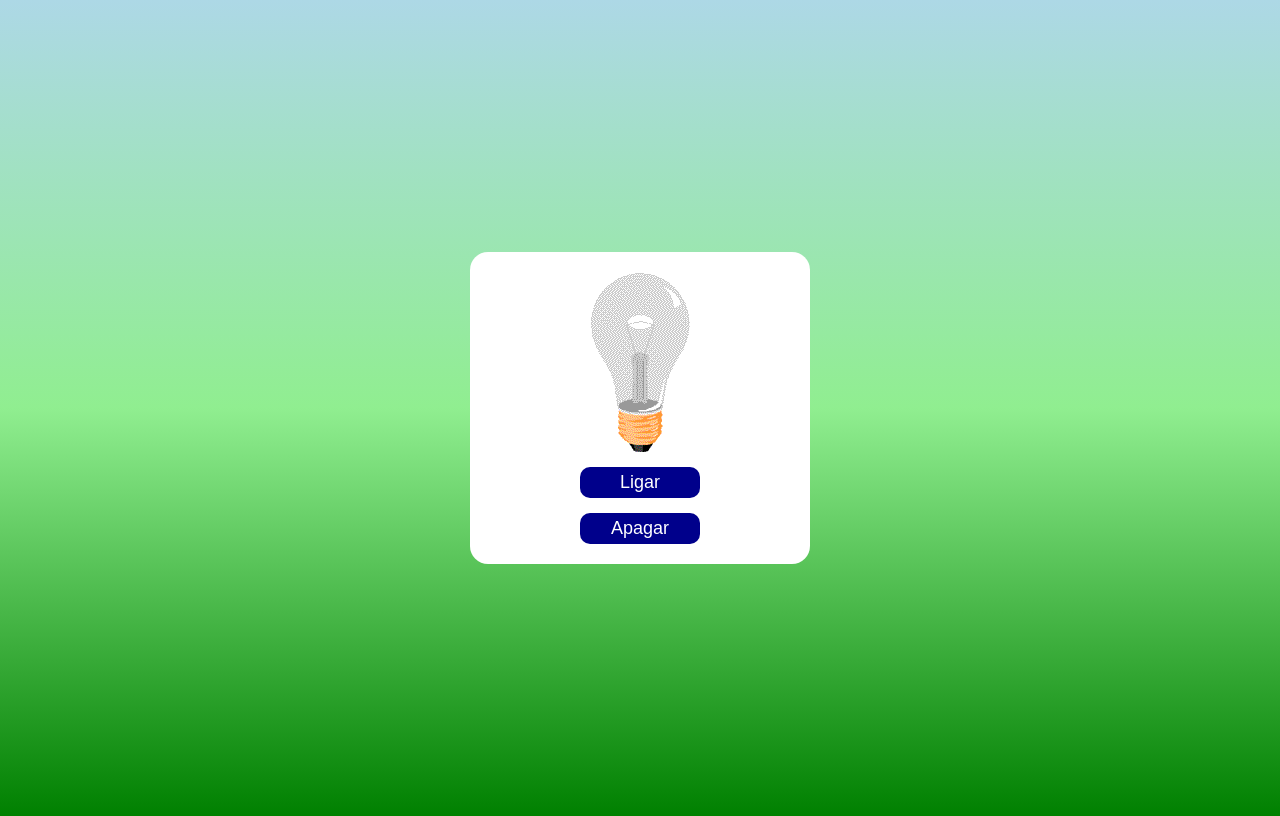
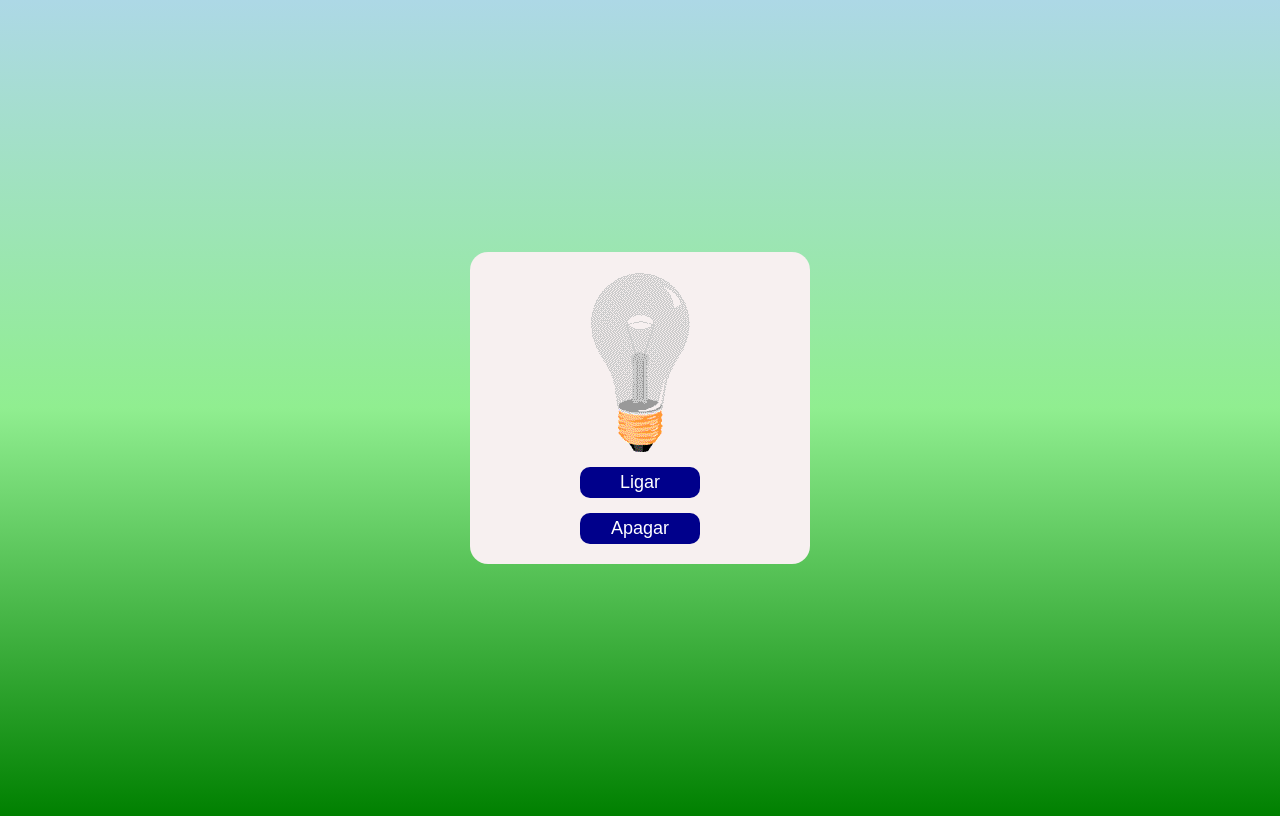
Before and after one commit to Israel-SoaresPorto/projeto-lampada, a plain HTML site: page index.html in a window 1280 px wide. Drawn offline with Linux system fonts and the light colour scheme.

Commit message:
git test

```diff
--- a/css/style.css
+++ b/css/style.css
@@ -8,7 +8,7 @@ body {
 
 .box {
     width: 300px;
-    background-color: white;
+    background-color: rgb(247, 240, 240);
     padding: 20px;
     border-radius: 18px;
     display: flex;
```
